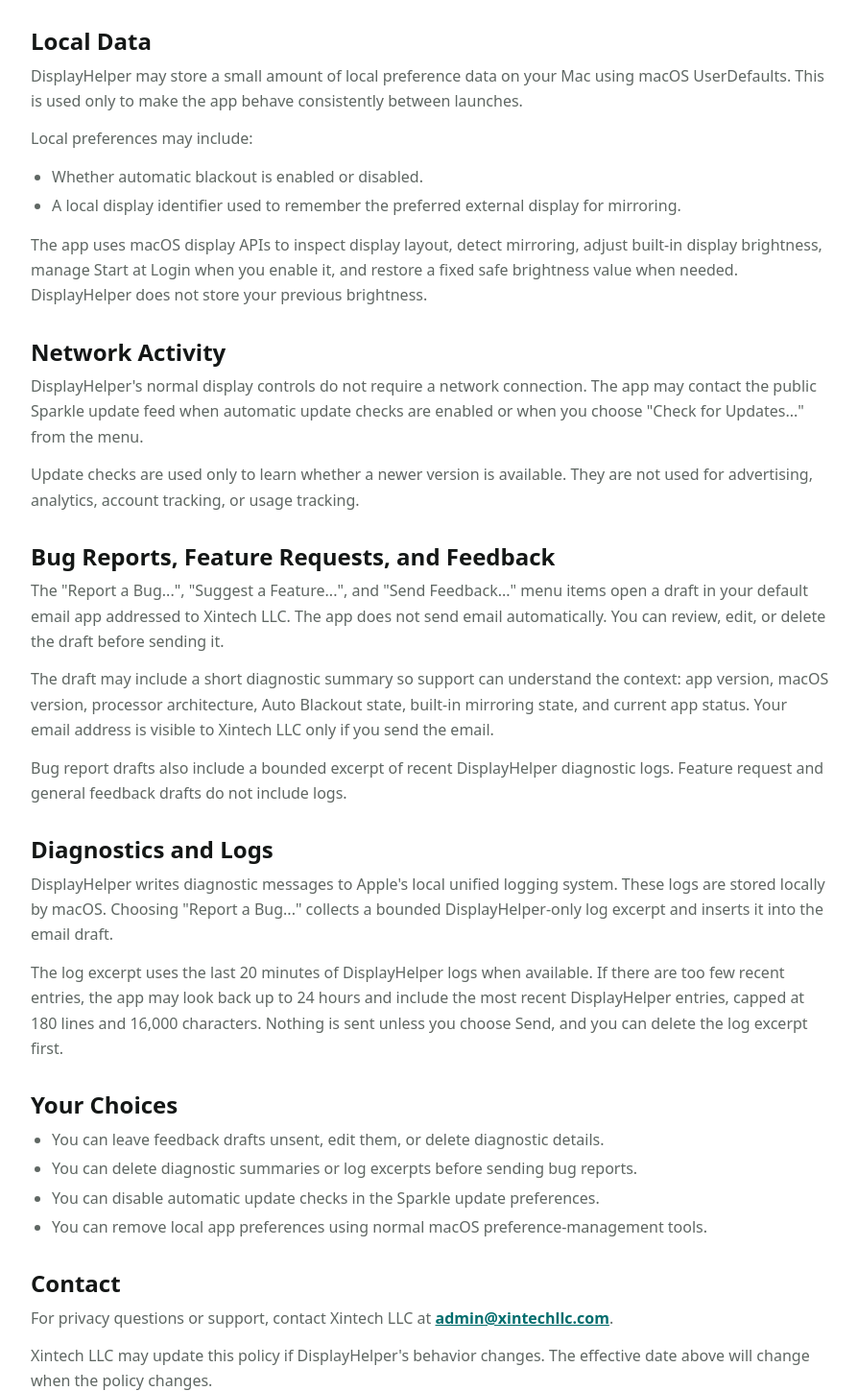
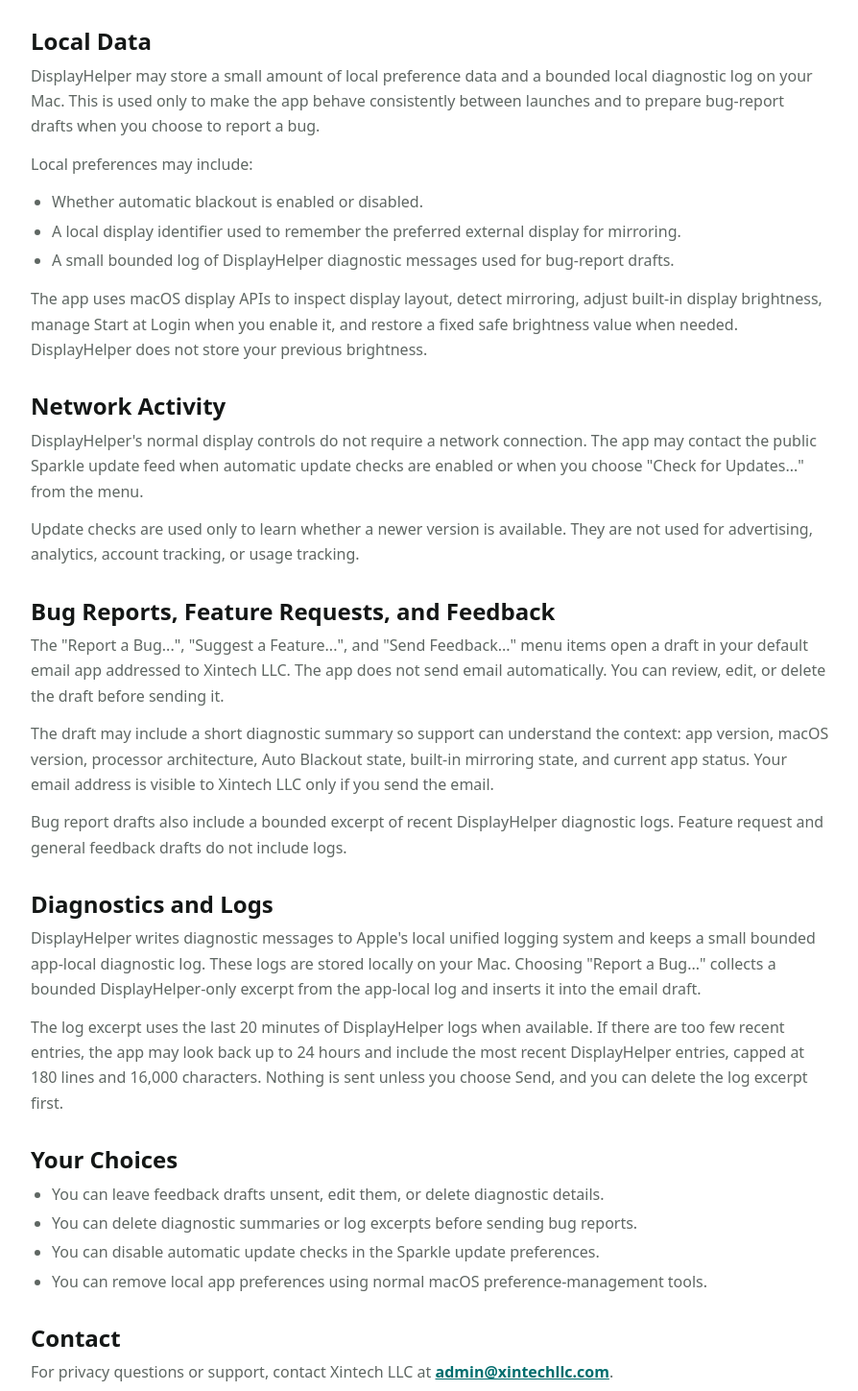
Before and after one commit to Samx2015/DisplayHelperUpdates, a plain HTML site: page privacy.html in a window 1280 px wide. Shown: the part 594-2043 px from the top of the page at 96% size, without its empty margins (192-1086 px from the left). Drawn offline with Linux system fonts and the light colour scheme.

Commit message:
Update privacy policy diagnostics wording

```diff
--- a/privacy.html
+++ b/privacy.html
@@ -129,7 +129,7 @@
   <body>
     <header>
       <h1>DisplayHelper Privacy Policy</h1>
-      <p class="effective-date">Effective date: May 26, 2026</p>
+      <p class="effective-date">Effective date: May 27, 2026</p>
       <p>
         DisplayHelper is a local-first macOS menu-bar utility for controlling the built-in
         display in mirrored Mac setups.
@@ -170,13 +170,15 @@
       <section>
         <h2>Local Data</h2>
         <p>
-          DisplayHelper may store a small amount of local preference data on your Mac using macOS
-          UserDefaults. This is used only to make the app behave consistently between launches.
+          DisplayHelper may store a small amount of local preference data and a bounded local
+          diagnostic log on your Mac. This is used only to make the app behave consistently between
+          launches and to prepare bug-report drafts when you choose to report a bug.
         </p>
         <p>Local preferences may include:</p>
         <ul>
           <li>Whether automatic blackout is enabled or disabled.</li>
           <li>A local display identifier used to remember the preferred external display for mirroring.</li>
+          <li>A small bounded log of DisplayHelper diagnostic messages used for bug-report drafts.</li>
         </ul>
         <p>
           The app uses macOS display APIs to inspect display layout, detect mirroring, adjust
@@ -220,9 +222,10 @@
       <section>
         <h2>Diagnostics and Logs</h2>
         <p>
-          DisplayHelper writes diagnostic messages to Apple's local unified logging system. These
-          logs are stored locally by macOS. Choosing "Report a Bug..." collects a bounded
-          DisplayHelper-only log excerpt and inserts it into the email draft.
+          DisplayHelper writes diagnostic messages to Apple's local unified logging system and
+          keeps a small bounded app-local diagnostic log. These logs are stored locally on your Mac.
+          Choosing "Report a Bug..." collects a bounded DisplayHelper-only excerpt from the
+          app-local log and inserts it into the email draft.
         </p>
         <p>
           The log excerpt uses the last 20 minutes of DisplayHelper logs when available. If there
```
